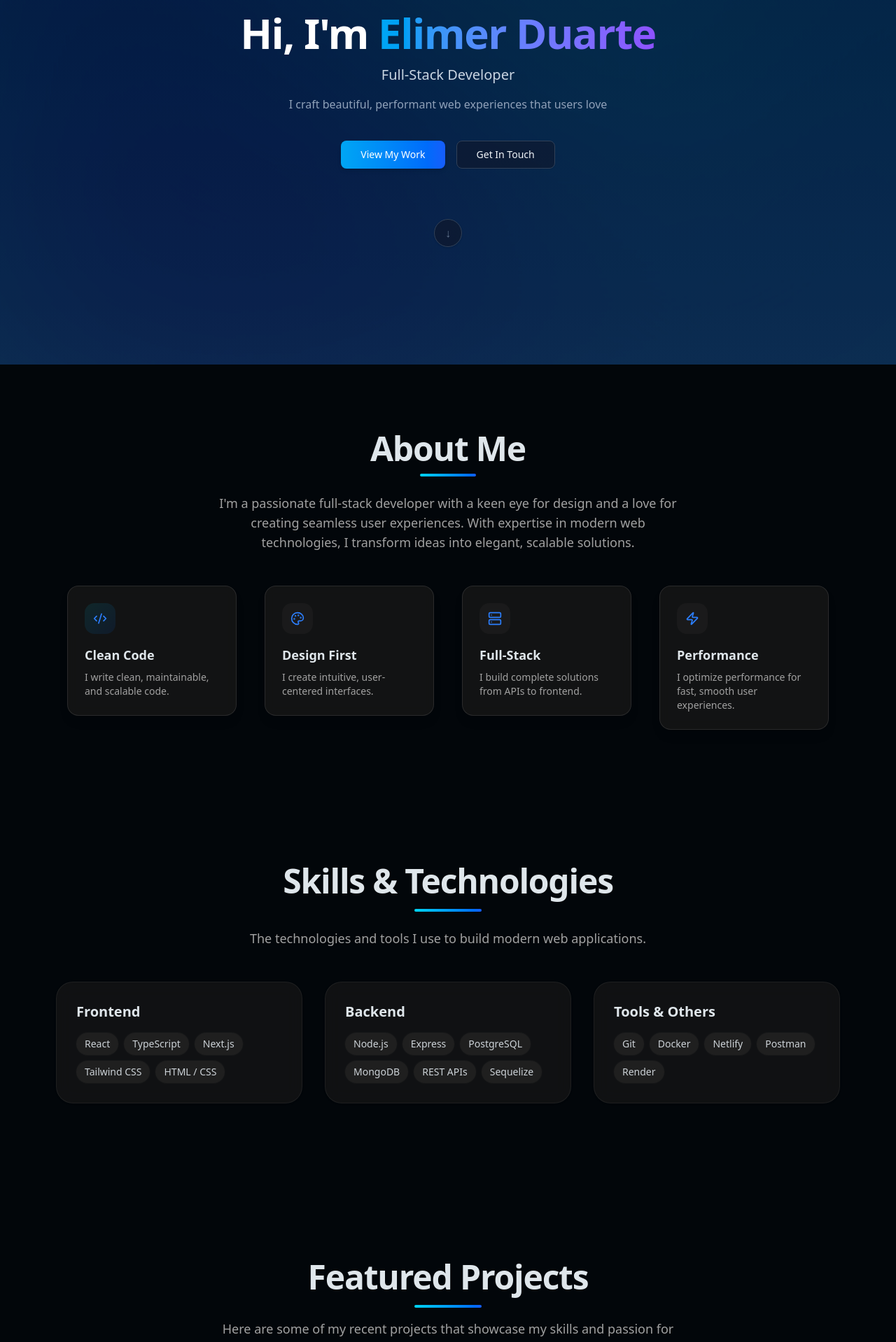
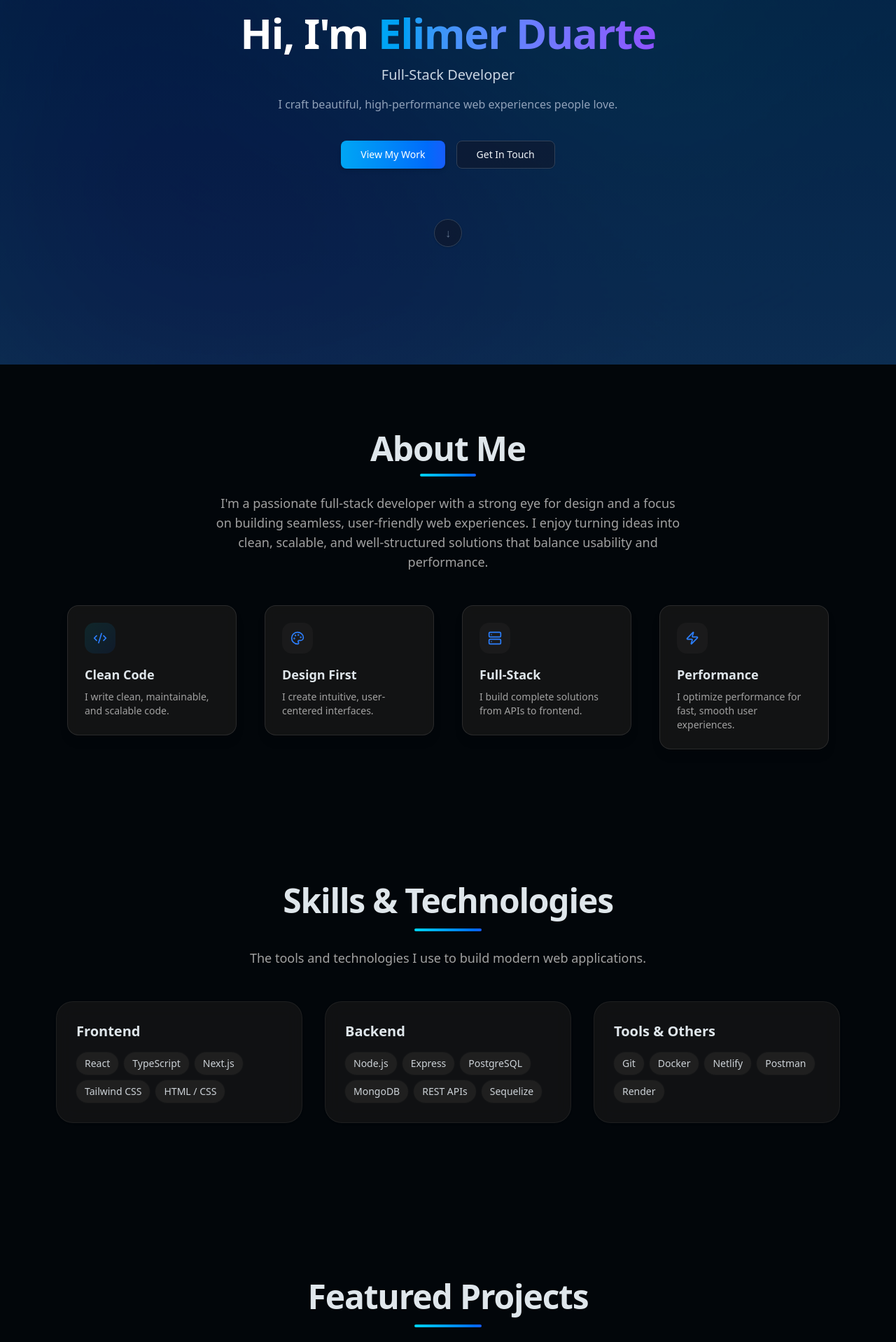
Before and after one commit to elimerj/portfolio, a React (Vite) app: page / in a window 1280 px wide. Shown: the part 360-2278 px from the top of the page at 70% size. Built offline with nearby package versions, Linux system fonts and the light colour scheme; no server answers.

Commit message:
update translation

```diff
--- a/src/data/translation.data.ts
+++ b/src/data/translation.data.ts
@@ -12,14 +12,14 @@ export const translations = {
     'hero.greeting': "Hi, I'm",
     'hero.title': 'Full-Stack Developer',
     'hero.subtitle':
-      'I craft beautiful, performant web experiences that users love',
+      'I craft beautiful, high-performance web experiences people love.',
     'hero.cta': 'View My Work',
     'hero.contact': 'Get In Touch',
 
     // About
     'about.title': 'About Me',
     'about.text':
-      "I'm a passionate full-stack developer with a keen eye for design and a love for creating seamless user experiences. With expertise in modern web technologies, I transform ideas into elegant, scalable solutions.",
+      "I'm a passionate full-stack developer with a strong eye for design and a focus on building seamless, user-friendly web experiences. I enjoy turning ideas into clean, scalable, and well-structured solutions that balance usability and performance.",
 
     'about.cardCodeTitle': 'Clean Code',
     'about.cardCodeDesc': 'I write clean, maintainable, and scalable code.',
@@ -38,12 +38,12 @@ export const translations = {
     // Skills
     'skills.title': 'Skills & Technologies',
     'skills.subtitle':
-      'The technologies and tools I use to build modern web applications.',
+      'The tools and technologies I use to build modern web applications.',
 
     // Projects
     'projects.title': 'Featured Projects',
     'projects.subtitle':
-      'Here are some of my recent projects that showcase my skills and passion for development.',
+      'Here are some of my recent projects showcasing my skills and passion for web development.',
     'projects.demo': 'Live Demo',
     'projects.code': 'Code',
 
@@ -87,14 +87,14 @@ export const translations = {
     'hero.greeting': 'Hola, soy',
     'hero.title': 'Desarrollador Full-Stack',
     'hero.subtitle':
-      'Creo experiencias web hermosas y eficientes que los usuarios adoran',
+      'Creo experiencias web bellas, rápidas y que la gente disfruta usar.',
     'hero.cta': 'Ver Mi Trabajo',
     'hero.contact': 'Contáctame',
 
     // About
     'about.title': 'Sobre Mí',
     'about.text':
-      'Soy un desarrollador full-stack apasionado con buen ojo para el diseño y amor por crear experiencias de usuario fluidas. Con experiencia en tecnologías web modernas, transformo ideas en soluciones elegantes y escalables.',
+      'Soy un desarrollador full-stack apasionado por el diseño y por crear experiencias de usuario fluidas y funcionales. Disfruto transformar ideas en soluciones limpias, escalables y bien estructuradas.',
     'about.cardCodeTitle': 'Código Limpio',
     'about.cardCodeDesc': 'Escribo código limpio, mantenible y escalable.',
 
@@ -110,12 +110,12 @@ export const translations = {
     // Skills
     'skills.title': 'Habilidades y Tecnologías',
     'skills.subtitle':
-      'Las tecnologías y herramientas que utilizo para crear aplicaciones web modernas.',
+      'Las herramientas y tecnologías que utilizo para desarrollar aplicaciones web modernas.',
 
     // Projects
     'projects.title': 'Proyectos Destacados',
     'projects.subtitle':
-      'Aquí tienes algunos de mis proyectos recientes que muestran mis habilidades y mi pasión por el desarrollo.',
+      'Aquí puedes ver algunos de mis proyectos recientes que reflejan mis habilidades y pasión por el desarrollo web.',
     'projects.demo': 'Live Demo',
     'projects.code': 'Código',
 
```
